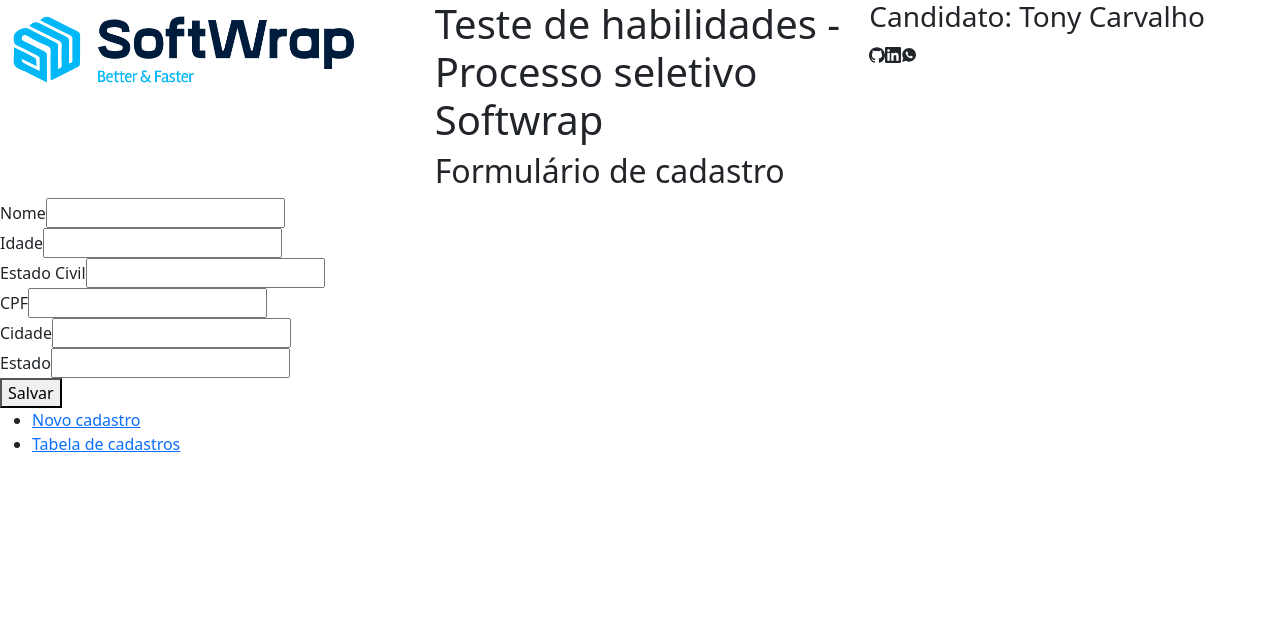
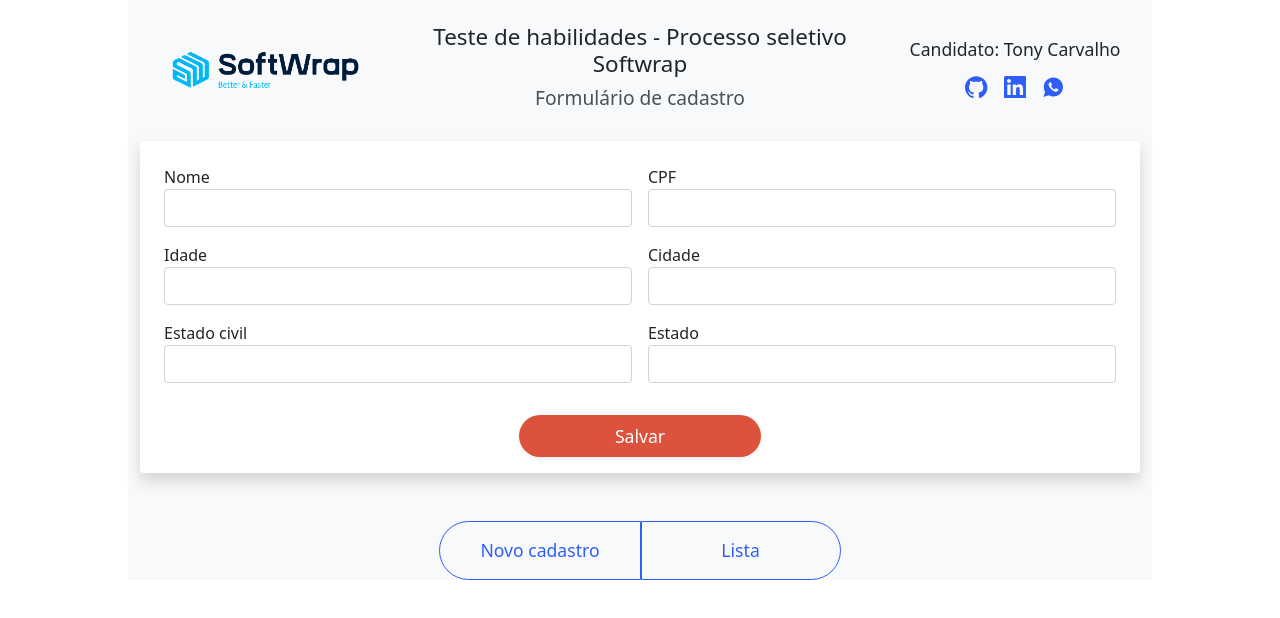
Before and after one commit to tonylcb/teste_softwrap, a React (Create React App) app: page / in a window 1280 px wide. Shown: the top 618 px of the page. Built offline with nearby package versions, Linux system fonts and the light colour scheme.

Commit message:
estilização - form

```diff
--- a/db.json
+++ b/db.json
@@ -1,23 +1,5 @@
 {
   "cadastro": [
-    {
-      "nome": "teste1",
-      "idade": "21",
-      "estadoCivil": "teste1",
-      "cpf": "12",
-      "cidade": "teste1",
-      "estado": "teste1",
-      "id": 1
-    },
-    {
-      "nome": "teste2",
-      "idade": "2",
-      "estadoCivil": "teste2",
-      "cpf": "2",
-      "cidade": "teste2",
-      "estado": "teste2",
-      "id": 2
-    },
     {
       "nome": "teste3",
       "idade": "12",
@@ -30,20 +12,11 @@
     {
       "nome": "teste4",
       "idade": "4",
-      "estadoCivil": "teste4",
+      "estadoCivil": "aaa",
       "cpf": "4",
       "cidade": "teste4",
       "estado": "teste4",
       "id": 4
-    },
-    {
-      "nome": "teste5",
-      "idade": "5",
-      "estadoCivil": "teste5",
-      "cpf": "5",
-      "cidade": "teste5",
-      "estado": "teste5",
-      "id": 5
     }
   ]
 }
--- a/src/App.js
+++ b/src/App.js
@@ -4,20 +4,21 @@ import Header from './components/header/Header';
 import Tabela from './pages/tabela/Tabela';
 import Footer from './components/footer/Footer';
 import Home from './pages/home/Home';
-
+import GlobalStyle from './GlobalStyle';
 function App() {
   return (
-    <>
-      <BrowserRouter className="container">
+    <BrowserRouter>
+      <div className="container">
         <Header />
         <Routes>
           <Route path="/" element={<Home />} />
-          <Route path="/tabela" element={<Tabela />} />
+          <Route path="/lista" element={<Tabela />} />
           <Route path="/edit/:id" element={<Home />} />
         </Routes>
         <Footer />
-      </BrowserRouter>
-    </>
+        <GlobalStyle />
+      </div>
+    </BrowserRouter>
   );
 }
 
--- /dev/null
+++ b/src/GlobalStyle.js
@@ -0,0 +1,25 @@
+import { createGlobalStyle } from 'styled-components';
+
+export default createGlobalStyle`
+* {
+    margin: 0;
+    padding: 0;
+    outline: 0;
+    box-sizing: border-box;
+  }
+
+.icons {
+  font-size: 1.4rem;
+  color: #2F5EF7;
+  transition: 0.3s ease;
+  &:hover {
+  color: #172232;
+  }
+}
+
+.container {
+background-color: #f8f9fa;
+max-width: 80%;
+}
+
+`;
--- a/src/components/footer/Footer.js
+++ b/src/components/footer/Footer.js
@@ -1,16 +1,47 @@
 import React from 'react';
-import { Link } from 'react-router-dom';
+import { NavLink } from 'react-router-dom';
+import styled from 'styled-components';
+
+const ButtonRight = styled.button`
+  background-color: transparent;
+  border: 1px solid #2f5ef7;
+  border-radius: ${(props) => props.borderRadius || '0px 100px 100px 0px'};
+  color: #2f5ef7;
+  padding: 15px 40px;
+  min-width: 200px;
+  font-size: 1.1rem;
+  transition: 0.25s ease;
+  cursor: pointer;
+  background-color: unset;
+  text-decoration: none;
+
+  &:hover {
+    background-color: #2f5ef7;
+    transform-origin: left;
+    color: white;
+    &:focus {
+      outline: thin dotted;
+      outline: 0px auto -webkit-focus-ring-color;
+      outline-offset: 0px;
+    }
+  }
+`;
 
 const Footer = () => {
   return (
-    <nav>
-      <ul>
-        <li>
-          <Link to="/">Novo cadastro</Link>
-        </li>
-        <li>
-          <Link to="/tabela">Tabela de cadastros</Link>
-        </li>
+    <nav className="m-2">
+      <ul className="d-flex justify-content-center p-0">
+        <NavLink style={{ color: 'inherit', textDecoration: 'inherit' }} to="/">
+          <ButtonRight borderRadius="100px 0px 0px 100px">
+            Novo cadastro
+          </ButtonRight>
+        </NavLink>
+        <NavLink
+          style={{ color: 'inherit', textDecoration: 'inherit' }}
+          to="/lista"
+        >
+          <ButtonRight>Lista</ButtonRight>
+        </NavLink>
       </ul>
     </nav>
   );
--- a/src/components/formulario/Field/Field.js
+++ b/src/components/formulario/Field/Field.js
@@ -5,11 +5,11 @@ const Field = ({ name, id, label, ...restProps }) => {
   const [field, meta] = useField({ name, id, ...restProps });
 
   return (
-    <>
+    <div className="py-2">
       {label && <label htmlFor={id ?? name}>{label}</label>}
-      <input {...field} name={name} id={id ?? name} />
+      <input className="form-control" {...field} name={name} id={id ?? name} />
       {meta.error && <span>{meta.error}</span>}
-    </>
+    </div>
   );
 };
 
--- a/src/components/formulario/Formulario.js
+++ b/src/components/formulario/Formulario.js
@@ -4,33 +4,23 @@ import useApi from '../utilities/useApi';
 import Field from './Field/Field';
 import { Formik, Form } from 'formik';
 import schema from './schema';
+import styled from 'styled-components';
 
-const formFields = [
-  {
-    id: 'nome',
-    label: 'Nome',
-  },
-  {
-    id: 'idade',
-    label: 'Idade',
-  },
-  {
-    id: 'estadoCivil',
-    label: 'Estado Civil',
-  },
-  {
-    id: 'cpf',
-    label: 'CPF',
-  },
-  {
-    id: 'cidade',
-    label: 'Cidade',
-  },
-  {
-    id: 'estado',
-    label: 'Estado',
-  },
-];
+const ButtonSubmit = styled.button`
+  background-color: #dc523c;
+  border-radius: 100px;
+  padding: 8px 10px;
+  color: white;
+  border: none;
+  min-width: 200px;
+  font-size: 1.1rem;
+  margin: 0 auto;
+  transition: 0.25s ease;
+  &:hover {
+    background-color: #ff7a64;
+    transform-origin: left;
+  }
+`;
 
 const initialValue = {
   nome: '',
@@ -69,6 +59,11 @@ const Formulario = ({ id }) => {
     save({ data: formValues });
   }
 
+  const fundoForm = {
+    backgroundColor: 'white',
+    borderRadius: '10px',
+  };
+
   const values = id ? loadInfo.data : initialValue;
   return (
     <div>
@@ -81,14 +76,29 @@ const Formulario = ({ id }) => {
           validationSchema={schema}
         >
           {() => (
-            <Form>
+            <Form
+              className="shadow p-3 mb-5 bg-white rounded"
+              style={fundoForm}
+            >
               {setSave.loading && <span>Salvando dados...</span>}
-              {formFields.map(({ id, label }) => (
-                <div key={id}>
-                  <Field type="text" name={id} label={label} />
+              <div className="d-flex justify-content-center">
+                <div className="row mx-md-n5 px-2">
+                  <Field type="text" name="nome" label="Nome" />
+                  <Field type="number" name="idade" label="Idade" />
+                  <Field type="text" name="estadoCivil" label="Estado civil" />
                 </div>
-              ))}
-              <button type="submit">Salvar</button>
+                <div className="row mx-md-n5 px-2">
+                  <Field type="number" name="cpf" label="CPF" />
+                  <Field type="text" name="cidade" label="Cidade" />
+                  <Field type="text" name="estado" label="Estado" />
+                </div>
+              </div>
+              <ButtonSubmit
+                className="d-flex justify-content-center shadow-sm mt-4 w-25"
+                type="submit"
+              >
+                Salvar
+              </ButtonSubmit>
             </Form>
           )}
         </Formik>
--- a/src/components/formulario/schema.js
+++ b/src/components/formulario/schema.js
@@ -4,7 +4,7 @@ export default yup.object().shape({
   nome: yup.string(),
   idade: yup.number(),
   estadoCivil: yup.string(),
-  cpf: yup.number().required('Preencha um CPF válido.'),
+  cpf: yup.number(),
   cidade: yup.string(),
   estado: yup.string(),
 });
--- a/src/components/header/Header.js
+++ b/src/components/header/Header.js
@@ -1,25 +1,67 @@
 import React from 'react';
-import logoSoftwrap from '../../img/logo-softwrap.png';
+import logoSoftwrap from '../../img/logo-softwrap2.png';
 import { SiGithub } from 'react-icons/si';
 import { SiLinkedin } from 'react-icons/si';
 import { IoLogoWhatsapp } from 'react-icons/io';
+import styled from 'styled-components';
+
+const Logo = styled.img`
+  max-width: 200px;
+  width: 100%;
+  min-width: 120px;
+`;
+
+const H1 = styled.h1`
+  font-size: 1.4rem;
+`;
+
+const H2 = styled.h2`
+  font-size: 1.2rem;
+  color: #495057;
+`;
+
+const H3 = styled.h3`
+  font-size: 1.1rem;
+`;
 
 const Header = () => {
   return (
-    <header className="row">
-      <div className="col-sm">
-        <img src={logoSoftwrap} alt="logo softwrap" />
+    <header className="d-flex align-items-center py-4">
+      <div className="col-3 text-center">
+        <Logo src={logoSoftwrap} alt="logo softwrap" />
       </div>
-      <div className="col-sm">
-        <h1>Teste de habilidades - Processo seletivo Softwrap</h1>
-        <h2>Formulário de cadastro</h2>
+      <div className="col-6 text-center">
+        <H1>Teste de habilidades - Processo seletivo Softwrap</H1>
+        <H2>Formulário de cadastro</H2>
       </div>
-      <div className="col-sm">
-        <h3>Candidato: Tony Carvalho</h3>
-        <div></div>
-        <SiGithub />
-        <SiLinkedin />
-        <IoLogoWhatsapp />
+      <div className="col-3 text-center">
+        <H3>Candidato: Tony Carvalho</H3>
+        <div className="d-flex justify-content-center">
+          <a
+            href="https://github.com/tonylcb"
+            target="_blank"
+            rel="noreferrer"
+            className="icons px-2"
+          >
+            <SiGithub title="Github" />
+          </a>
+          <a
+            href="https://www.linkedin.com/in/tonylcb/"
+            target="_blank"
+            rel="noreferrer"
+            className="icons px-2"
+          >
+            <SiLinkedin />
+          </a>
+          <a
+            href="https://wa.me/55081991769976"
+            target="_blank"
+            rel="noreferrer"
+            className="icons px-2"
+          >
+            <IoLogoWhatsapp title="Whatsapp" />
+          </a>
+        </div>
       </div>
     </header>
   );
```
Also changed, not shown: src/img/logo-softwrap2.png (added), 1 other file (tests, documents, lock files or other folders).
